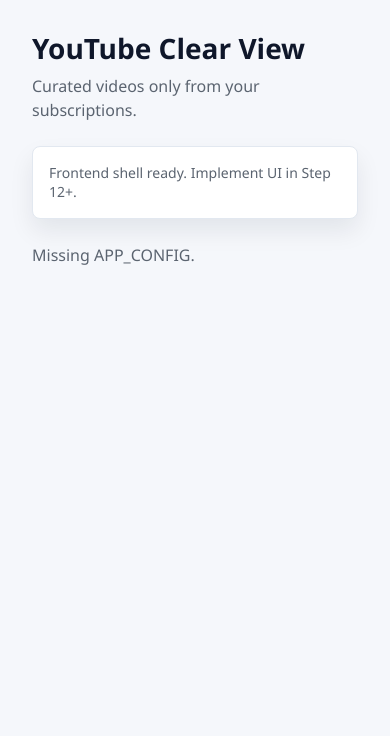
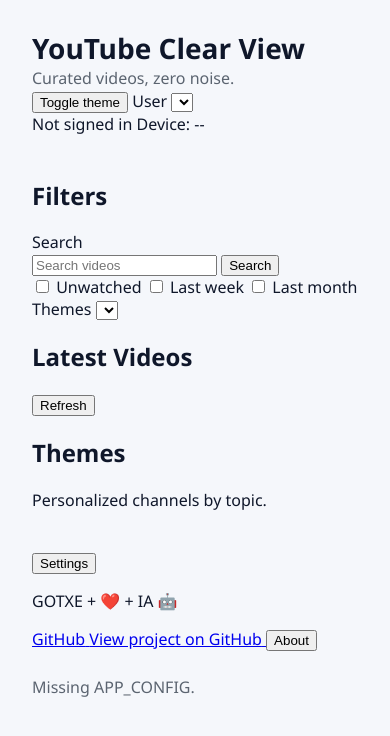
Before and after one commit to GOTXE/youtube-clear-view, a plain HTML site: page frontend/index.html in a window 390 px wide. Drawn offline with Linux system fonts and the light colour scheme.

Commit message:
feat: create responsive HTML structure with friendly error pages

```diff
--- a/frontend/index.html
+++ b/frontend/index.html
@@ -3,26 +3,108 @@
   <head>
     <meta charset="utf-8">
     <meta name="viewport" content="width=device-width, initial-scale=1">
+    <meta name="description" content="Curated YouTube viewing without the recommendation algorithm.">
+    <meta name="theme-color" content="#0b5fff">
     <title>YouTube Clear View</title>
+    <link rel="preconnect" href="https://www.youtube.com">
+    <link rel="preconnect" href="https://i.ytimg.com">
     <link rel="stylesheet" href="css/main.css">
     <link rel="stylesheet" href="css/tv.css" media="screen and (min-width: 1600px)">
     <link rel="stylesheet" href="css/tablet.css" media="screen and (min-width: 768px) and (max-width: 1199px)">
     <link rel="stylesheet" href="css/mobile.css" media="screen and (max-width: 767px)">
   </head>
   <body>
-    <!-- Application shell; dynamic UI will be injected in later steps. -->
-    <div id="app" class="app">
-      <header class="app__header">
-        <h1 class="heading-1">YouTube Clear View</h1>
-        <p class="body">Curated videos only from your subscriptions.</p>
+    <div id="app" class="app" data-theme="light">
+      <header class="app-header" role="banner">
+        <div class="brand">
+          <span class="brand__mark" aria-hidden="true"></span>
+          <div class="brand__text">
+            <h1 id="app-title" class="heading-1">YouTube Clear View</h1>
+            <p id="app-subtitle" class="body">Curated videos, zero noise.</p>
+          </div>
+        </div>
+        <div class="header-actions" aria-label="Header controls">
+          <button id="theme-toggle" class="button button--ghost" type="button" aria-pressed="false">
+            <span class="button__label">Toggle theme</span>
+          </button>
+          <label class="field field--compact" for="user-selector">
+            <span class="field__label">User</span>
+            <select id="user-selector" class="field__input" aria-label="Select user"></select>
+          </label>
+          <div class="user-summary" aria-live="polite">
+            <span id="current-user" class="caption">Not signed in</span>
+            <span id="device-type" class="caption">Device: --</span>
+          </div>
+        </div>
       </header>
-      <main class="app__content">
-        <section class="card">
-          <p class="body-small">Frontend shell ready. Implement UI in Step 12+.</p>
+
+      <main class="app-main" role="main">
+        <section class="filters" aria-labelledby="filters-title">
+          <h2 id="filters-title" class="heading-2">Filters</h2>
+          <div class="filters__search">
+            <label class="field" for="search-input">
+              <span class="field__label">Search</span>
+              <div class="field__group">
+                <input id="search-input" class="field__input" type="search" placeholder="Search videos" aria-label="Search videos">
+                <button id="search-button" class="button" type="button">Search</button>
+              </div>
+            </label>
+          </div>
+          <div class="filters__options" role="group" aria-label="Video filters">
+            <label class="checkbox">
+              <input id="filter-unwatched" type="checkbox">
+              <span>Unwatched</span>
+            </label>
+            <label class="checkbox">
+              <input id="filter-week" type="checkbox">
+              <span>Last week</span>
+            </label>
+            <label class="checkbox">
+              <input id="filter-month" type="checkbox">
+              <span>Last month</span>
+            </label>
+          </div>
+          <label class="field" for="theme-selector">
+            <span class="field__label">Themes</span>
+            <select id="theme-selector" class="field__input" aria-label="Select theme"></select>
+          </label>
+        </section>
+
+        <section class="carousel-section" aria-labelledby="latest-title">
+          <div class="section-header">
+            <h2 id="latest-title" class="heading-2">Latest Videos</h2>
+            <button id="refresh-videos" class="button button--ghost" type="button">Refresh</button>
+          </div>
+          <div id="latest-carousel" class="carousel-shell" aria-live="polite"></div>
+        </section>
+
+        <section id="themes-container" class="themes-section" aria-label="Theme carousels">
+          <div class="section-header">
+            <h2 class="heading-2">Themes</h2>
+            <p class="caption">Personalized channels by topic.</p>
+          </div>
+          <div id="theme-carousels" class="theme-carousels"></div>
         </section>
       </main>
+
+      <footer class="app-footer" role="contentinfo">
+        <button id="settings-button" class="button button--ghost" type="button">Settings</button>
+        <p class="caption">GOTXE + ❤️ + IA 🤖</p>
+        <a class="footer-link" href="https://github.com/gotxe/youtube-clear-view" target="_blank" rel="noreferrer">
+          <span aria-hidden="true">GitHub</span>
+          <span class="sr-only">View project on GitHub</span>
+        </a>
+        <button id="about-button" class="button button--ghost" type="button">About</button>
+      </footer>
     </div>
+
     <script src="config.js"></script>
+    <script src="js/utils.js"></script>
+    <script src="js/api.js"></script>
+    <script src="js/auth.js"></script>
+    <script src="js/device.js"></script>
+    <script src="js/theme-switcher.js"></script>
+    <script src="js/carousel.js"></script>
     <script src="js/app.js"></script>
   </body>
 </html>
```
Also changed, not shown: frontend/error/404.html (+17 -7 lines), frontend/error/500.html (+17 -7 lines), frontend/error/maintenance.html (+17 -7 lines), tech_docs/youtube-curator-guide.md (+13 -1 lines).
